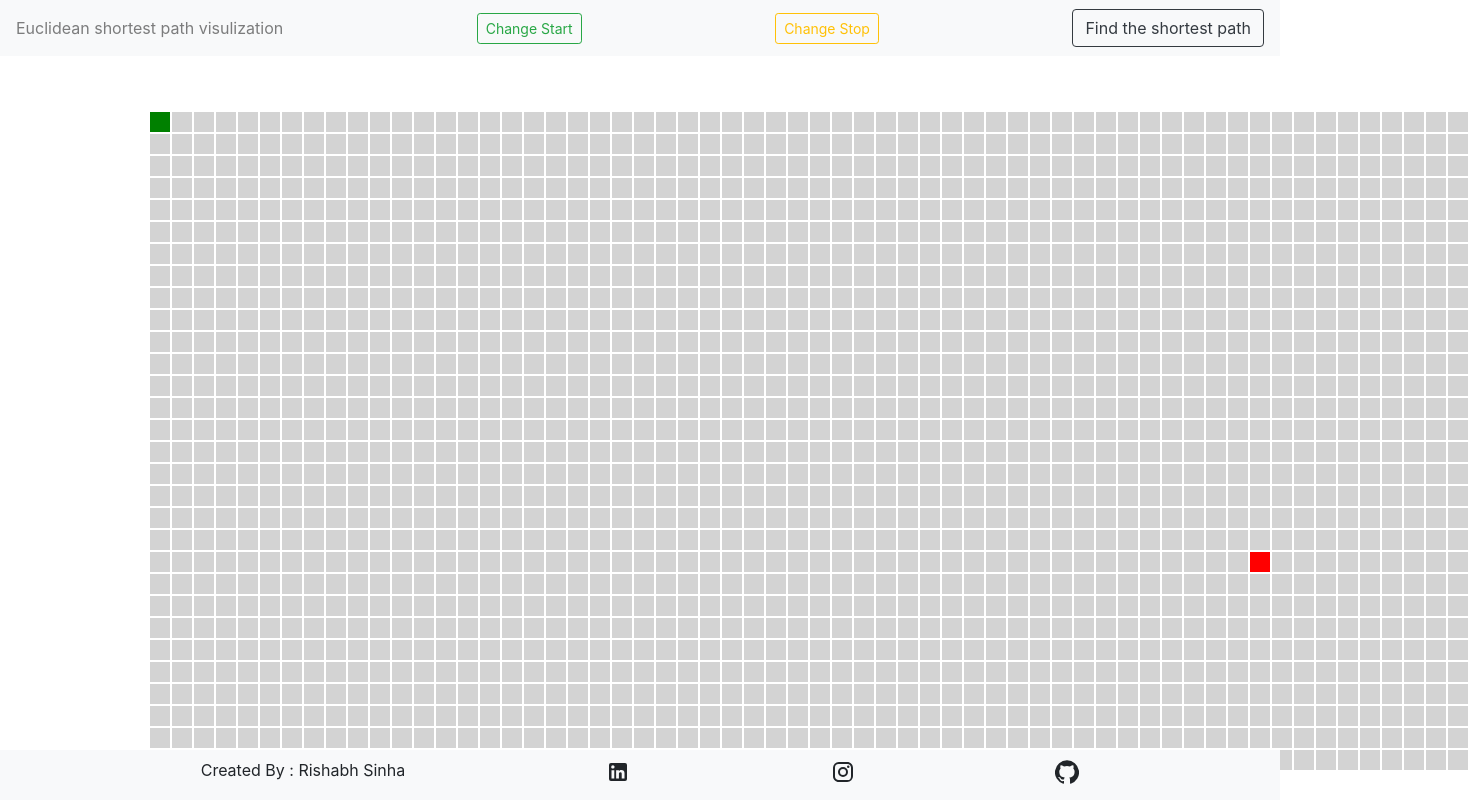
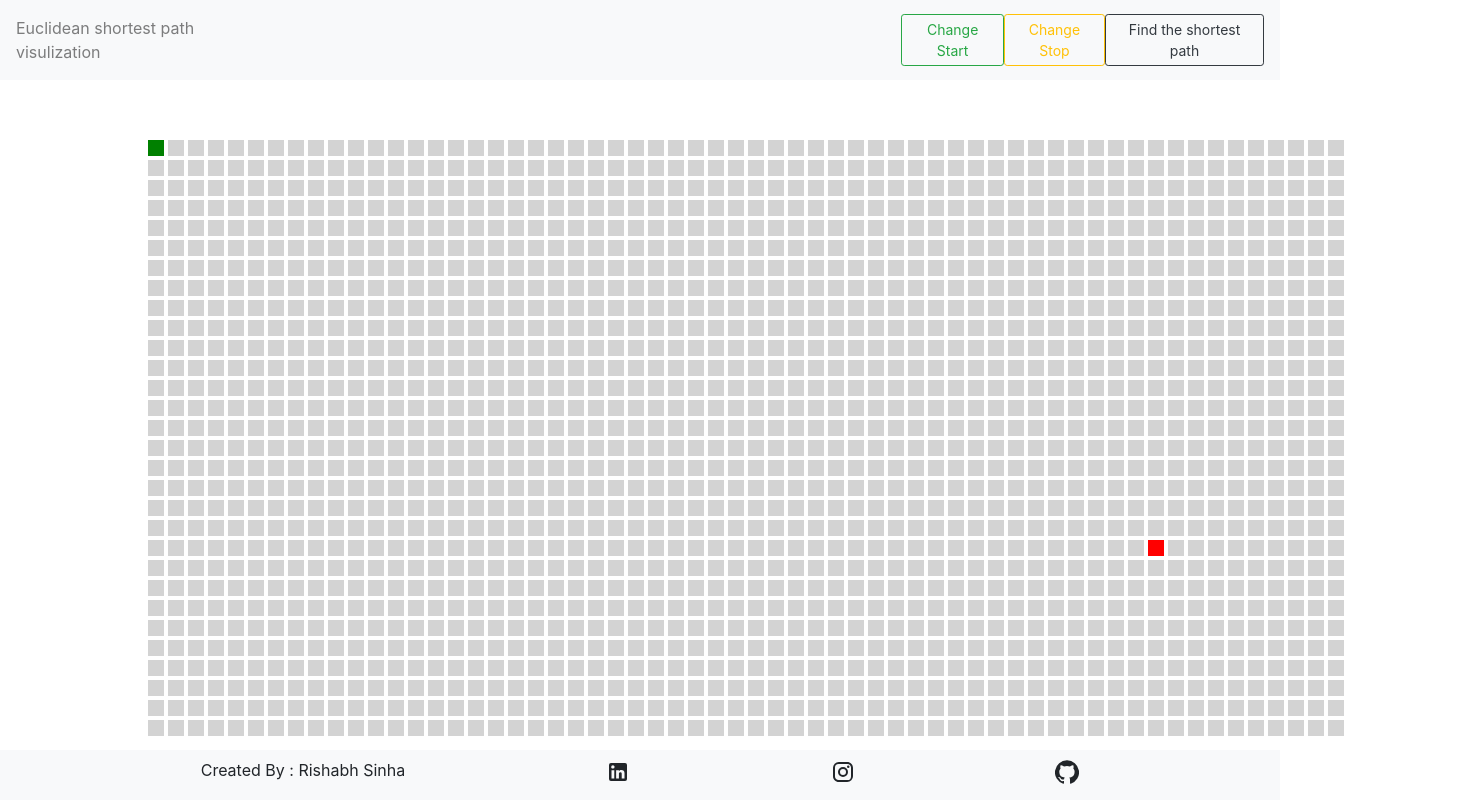
Before and after one commit to RishabhSinha07/ShortestPathVisualization, a React app: page / in a window 1280 px wide. Shown: the whole page, 1468 px wide, since content can reach past the window. Built offline with nearby package versions, Linux system fonts and the light colour scheme.

Commit message:
Made the grid and the nav responsive

```diff
--- a/src/source/Maze.js
+++ b/src/source/Maze.js
@@ -161,17 +161,31 @@ function Maze() {
 
     return (
             <div className = 'maze' onClick={_onMouseClick}>
-            <nav class="navbar navbar-light bg-light">
+            <nav class="navbar navbar-expand-lg navbar-light bg-light">
             <span class="navbar-text">
-                Euclidean shortest path visulization
+            Euclidean shortest path visulization
             </span>
+            <div className='width'></div>
+            <button class="navbar-toggler" type="button" data-toggle="collapse" data-target="#navbarSupportedContent" aria-controls="navbarSupportedContent" aria-expanded="false" aria-label="Toggle navigation">
+            <span class="navbar-toggler-icon"></span>
+            </button>
+            <div class="collapse navbar-collapse" id="navbarSupportedContent">
+            <ul class="navbar-nav mr-auto">
+            <li class="nav-item active">
             <button type="button" className="btn btn-outline-success btn-sm" onClick={updateStartPos}>Change Start</button>
+            </li>
+            <li class="nav-item active">
             <button type="button" className="btn btn-outline-warning btn-sm" onClick={updateEndPos}>Change Stop</button>
-            <button type="button" className="btn btn-outline-dark" id='button' onClick={EuclideanShortestPath}>Find the shortest path</button>
+            </li>
+            <li class="nav-item active">
+            <button type="button" className="btn btn-outline-dark btn-sm" id='button' onClick={EuclideanShortestPath}>Find the shortest path</button>
+            </li>
+            </ul>
+            </div>
             </nav>
             <div className='grid'>
             {grids.map((grid) => (
-            <div className={grid.className} id={grid.id}  style={{backgroundColor: `${grid.backgroundColor}`, '--x' : `${22*(grid.height+1)}px`,'--y': `${22*(grid.width+1)}px`, 'animation':`${grid.animation}  5s linear`}}></div>
+            <div className={grid.className} id={grid.id}  style={{backgroundColor: `${grid.backgroundColor}`, '--x' : `${20*(grid.height+1)}px`,'--y': `${20*(grid.width+1)}px`, 'animation':`${grid.animation}  5s linear`}}></div>
             ))}
             </div>
             <div className='footer'>
--- a/src/source/maze.css
+++ b/src/source/maze.css
@@ -1,9 +1,8 @@
-
 .square {
-    margin-top: 90px;
+    margin-top: 15vh;
     position: absolute;
-    height: 20px;
-    width: 20px;
+    height: 2vmin;
+    width: 2vmin;
     left: var(--x);
     top: var(--y);
     margin-left: 10%;
@@ -38,3 +37,7 @@
 .icon{
   margin-top: 10px;
 }
+
+.width{
+  width: 50vw;
+}
```
